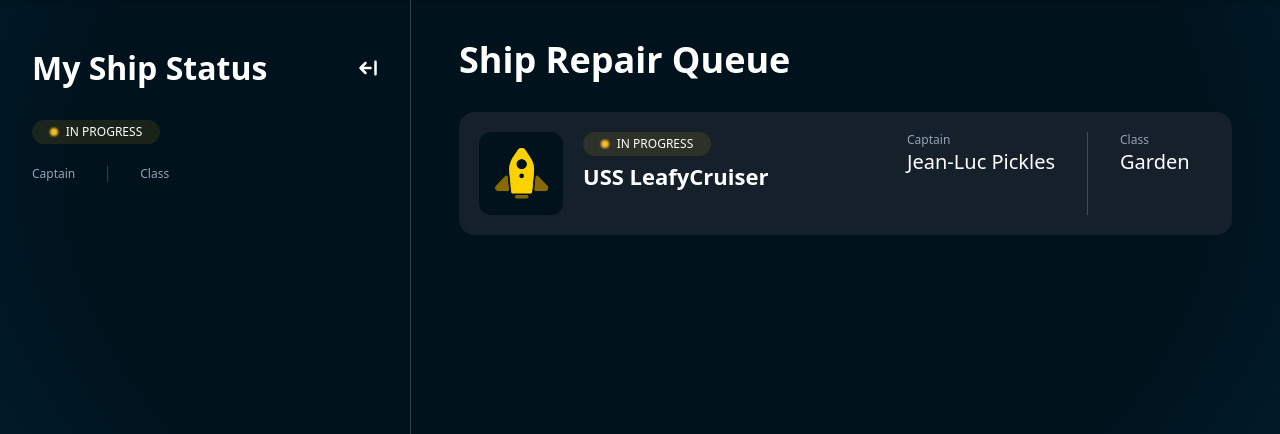
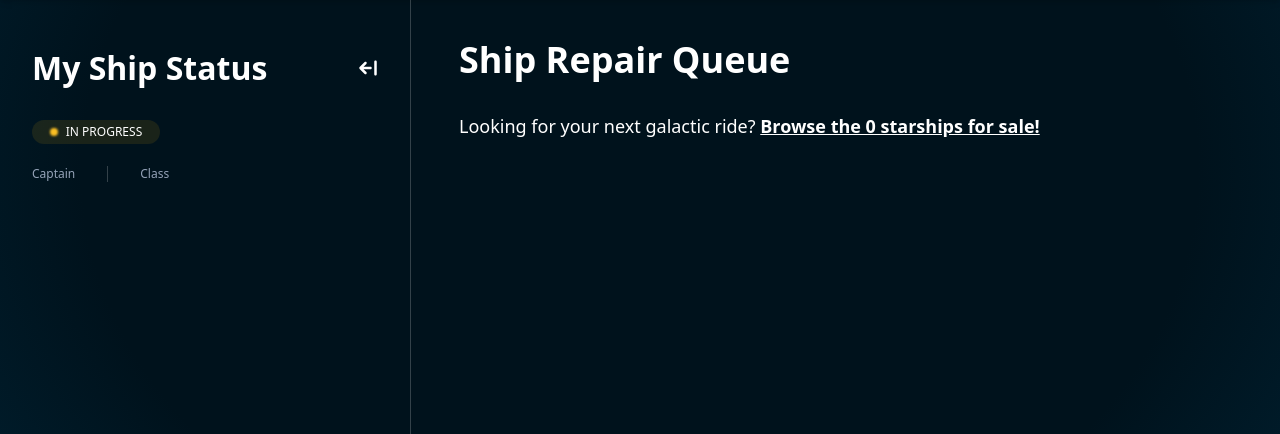
Before and after one commit to zinebarf/starshop, a Symfony app: template templates/main/homepage.html.twig in a window 1280 px wide. Shown: the part 114-548 px from the top of the page. Run offline with Twig, Linux system fonts and the light colour scheme; the template is opened without the code that fills it, so the values that code supplies are empty; style sheets or scripts are compiled from the project's sources; some libraries are stand-ins or nearby versions.

Commit message:
Resolved the ship problem

```diff
--- a/src/Model/Starship.php
+++ b/src/Model/Starship.php
@@ -1,6 +1,8 @@
 <?php
 
 namespace App\Model;
+
+use App\Model\StarshipStatusEnum;
 
 class Starship
 {
@@ -9,7 +11,7 @@ class Starship
         private string $name,
         private string $class,
         private string $captain,
-        private string $status,
+        private StarshipStatusEnum $status
     ) {
     }
 
@@ -33,7 +35,7 @@ class Starship
         return $this->captain;
     }
 
-    public function getStatus(): string
+    public function getStatus(): StarshipStatusEnum
     {
         return $this->status;
     }
--- /dev/null
+++ b/templates/main/_shipStatusAside.html.twig
@@ -0,0 +1,35 @@
+<aside
+    class="pb-8 lg:pb-0 lg:w-[411px] shrink-0 lg:block lg:min-h-screen text-white transition-all overflow-hidden px-8 border-b lg:border-b-0 lg:border-r border-white/20"
+>
+    <div class="flex justify-between mt-11 mb-7">
+        <h2 class="text-[32px] font-semibold">My Ship Status</h2>
+        <button>
+            <svg xmlns="http://www.w3.org/2000/svg" width="20" height="20" viewBox="0 0 448 512"><!--!Font Awesome Pro 6.5.1 by @fontawesome - https://fontawesome.com License - https://fontawesome.com/license (Commercial License) Copyright 2024 Fonticons, Inc.--><path fill="#fff" d="M384 96c0-17.7 14.3-32 32-32s32 14.3 32 32V416c0 17.7-14.3 32-32 32s-32-14.3-32-32V96zM9.4 278.6c-12.5-12.5-12.5-32.8 0-45.3l128-128c12.5-12.5 32.8-12.5 45.3 0s12.5 32.8 0 45.3L109.3 224 288 224c17.7 0 32 14.3 32 32s-14.3 32-32 32l-178.7 0 73.4 73.4c12.5 12.5 12.5 32.8 0 45.3s-32.8 12.5-45.3 0l-128-128z"/></svg>
+        </button>
+    </div>
+
+    <div>
+        <div class="flex flex-col space-y-1.5">
+            <div class="rounded-2xl py-1 px-3 flex justify-center w-32 items-center" style="background: rgba(255, 184, 0, .1);">
+                <div class="rounded-full h-2 w-2 bg-amber-400 blur-[1px] mr-2"></div>
+                <p class="uppercase text-xs">in progress</p>
+            </div>
+            <h3 class="tracking-tight text-[22px] font-semibold">
+                <a class="hover:underline" href="{{ path('app_starship_show', {
+                    id: myShip.id
+                }) }}">{{ myShip.name }}</a>
+            </h3>
+        </div>
+        <div class="flex mt-4">
+            <div class="border-r border-white/20 pr-8">
+                <p class="text-slate-400 text-xs">Captain</p>
+                <p class="text-xl">{{ myShip.captain }}</p>
+            </div>
+
+            <div class="pl-8">
+                <p class="text-slate-400 text-xs">Class</p>
+                <p class="text-xl">{{ myShip.class }}</p>
+            </div>
+        </div>
+    </div>
+</aside>
--- a/templates/main/homepage.html.twig
+++ b/templates/main/homepage.html.twig
@@ -4,41 +4,7 @@
 
 {% block body %}
     <main class="flex flex-col lg:flex-row">
-        <aside
-            class="pb-8 lg:pb-0 lg:w-[411px] shrink-0 lg:block lg:min-h-screen text-white transition-all overflow-hidden px-8 border-b lg:border-b-0 lg:border-r border-white/20"
-        >
-            <div class="flex justify-between mt-11 mb-7">
-                <h2 class="text-[32px] font-semibold">My Ship Status</h2>
-                <button>
-                    <svg xmlns="http://www.w3.org/2000/svg" width="20" height="20" viewBox="0 0 448 512"><!--!Font Awesome Pro 6.5.1 by @fontawesome - https://fontawesome.com License - https://fontawesome.com/license (Commercial License) Copyright 2024 Fonticons, Inc.--><path fill="#fff" d="M384 96c0-17.7 14.3-32 32-32s32 14.3 32 32V416c0 17.7-14.3 32-32 32s-32-14.3-32-32V96zM9.4 278.6c-12.5-12.5-12.5-32.8 0-45.3l128-128c12.5-12.5 32.8-12.5 45.3 0s12.5 32.8 0 45.3L109.3 224 288 224c17.7 0 32 14.3 32 32s-14.3 32-32 32l-178.7 0 73.4 73.4c12.5 12.5 12.5 32.8 0 45.3s-32.8 12.5-45.3 0l-128-128z"/></svg>
-                </button>
-            </div>
-
-            <div>
-                <div class="flex flex-col space-y-1.5">
-                    <div class="rounded-2xl py-1 px-3 flex justify-center w-32 items-center" style="background: rgba(255, 184, 0, .1);">
-                        <div class="rounded-full h-2 w-2 bg-amber-400 blur-[1px] mr-2"></div>
-                        <p class="uppercase text-xs">in progress</p>
-                    </div>
-                    <h3 class="tracking-tight text-[22px] font-semibold">
-                        <a class="hover:underline" href="{{ path('app_starship_show', {
-                            id: myShip.id
-                        }) }}">{{ myShip.name }}</a>
-                    </h3>
-                </div>
-                <div class="flex mt-4">
-                    <div class="border-r border-white/20 pr-8">
-                        <p class="text-slate-400 text-xs">Captain</p>
-                        <p class="text-xl">{{ myShip.captain }}</p>
-                    </div>
-
-                    <div class="pl-8">
-                        <p class="text-slate-400 text-xs">Class</p>
-                        <p class="text-xl">{{ myShip.class }}</p>
-                    </div>
-                </div>
-            </div>
-        </aside>
+        {{ include('main/_shipStatusAside.html.twig') }}
 
         <div class="px-12 pt-10 w-full">
             <h1 class="text-4xl font-semibold mb-8">
@@ -46,14 +12,14 @@
             </h1>
 
             <div class="space-y-5">
-                <!-- start ship item -->
+                {% for ship in ships %}
                     <div class="bg-[#16202A] rounded-2xl pl-5 py-5 pr-11 flex flex-col min-[1174px]:flex-row min-[1174px]:justify-between">
                         <div class="flex justify-center min-[1174px]:justify-start">
                             <img class="h-[83px] w-[84px]" src="/images/status-in-progress.png" alt="Status: in progress">
                             <div class="ml-5">
                                 <div class="rounded-2xl py-1 px-3 flex justify-center w-32 items-center bg-amber-400/10">
                                     <div class="rounded-full h-2 w-2 bg-amber-400 blur-[1px] mr-2"></div>
-                                    <p class="uppercase text-xs text-nowrap">in progress</p>
+                                    <p class="uppercase text-xs text-nowrap">{{ ship.status.value }}</p>
                                 </div>
                                 <h4 class="text-[22px] pt-1 font-semibold">
                                     <a
@@ -75,8 +41,13 @@
                             </div>
                         </div>
                     </div>
-                <!-- end ship item -->
+                {% endfor %}
             </div>
+
+            <p class="text-lg mt-5 text-center md:text-left">
+                Looking for your next galactic ride?
+                <a href="#" class="underline font-semibold">Browse the {{ ships|length * 10 }} starships for sale!</a>
+            </p>
         </div>
     </main>
 {% endblock %}
```
Also changed, not shown: 1 other file.
